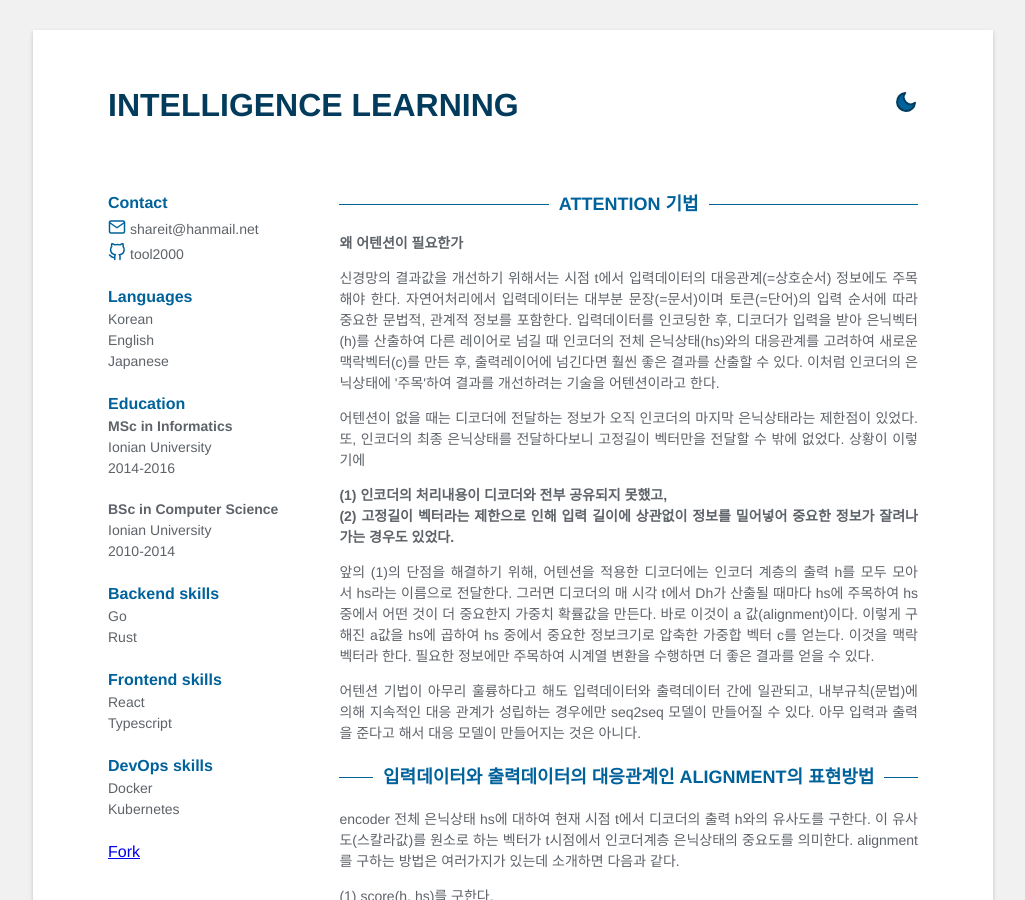
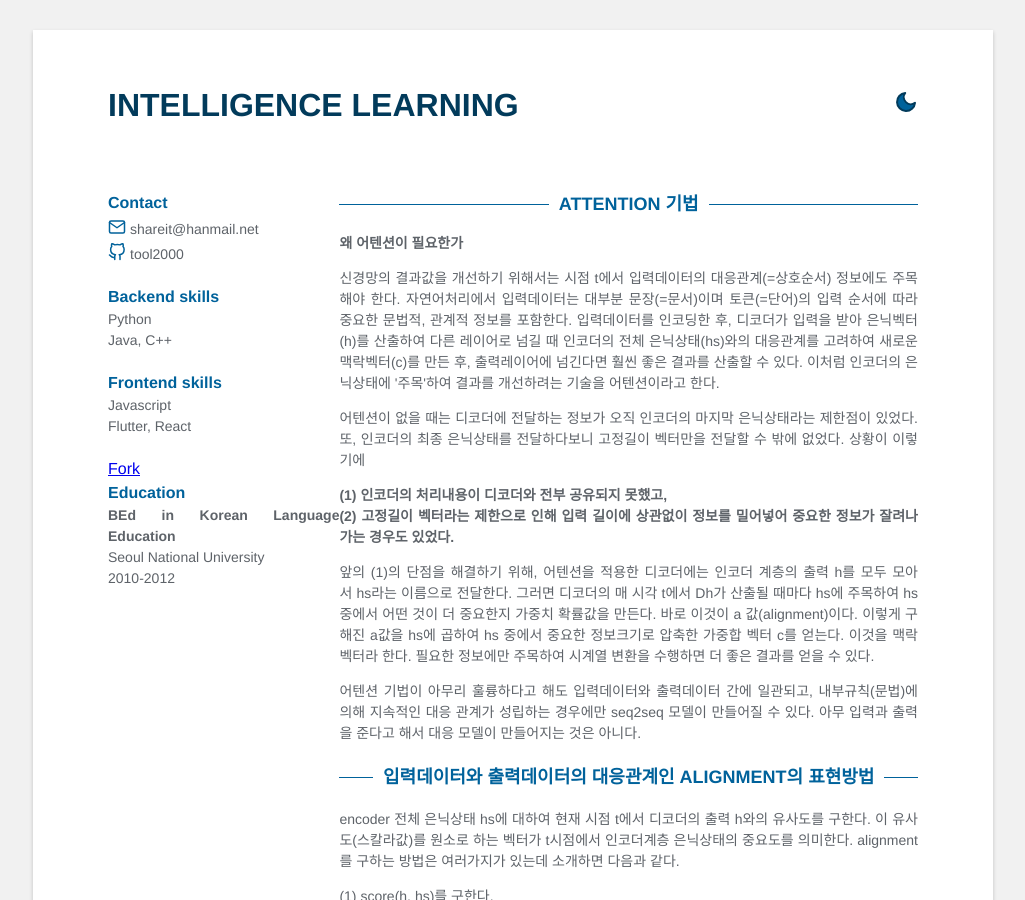
Before and after one commit to tool2000/tool2000.github.io, a Jekyll site: the page built from index.html, in a window 1280 px wide and 900 px high. Shown: the whole window, without its empty margins (127-1152 px from the left). Built offline with Jekyll 4.4.1, drawn with Linux system fonts in a browser that asks for light colours; formulas are drawn with MathJax 3.

Commit message:
sidebar..

```diff
--- a/_data/data.yml
+++ b/_data/data.yml
@@ -17,27 +17,23 @@ languages:
   - idiom: Japanese
 
 education:
-  - degree: MSc in Informatics
-    time: 2014-2016
-    university: Ionian University
-
-  - degree: BSc in Computer Science
-    time: 2010-2014
-    university: Ionian University
+  - degree: BEd in Korean Language Education
+    time: 2010-2012
+    university: Seoul National University
 
 skills:
   - category: Backend
     skill:
-      - Go
-      - Rust
+      - Python
+      - Java, C++
   - category: Frontend
     skill:
-      - React
-      - Typescript
-  - category: DevOps
-    skill:
-      - Docker
-      - Kubernetes
+      - Javascript
+      - Flutter, React
+  # - category: DevOps
+  #   skill:
+  #     - Docker
+  #     - Kubernetes
 
 # Profile
 profile: |
--- a/index.html
+++ b/index.html
@@ -12,10 +12,10 @@ use_math: true
   <div class="container-block">
     <div class="sidebar">
       {% include contact.html %}
-      {% include languages.html %}
-      {% include education.html %}
+      <!-- {% include languages.html %} -->
       {% include skills.html %}
       {% include fork.html %}
+      {% include education.html %}
     </div>
 
     <div class="main">
```
